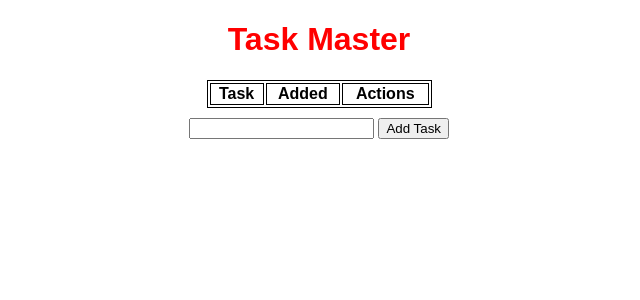
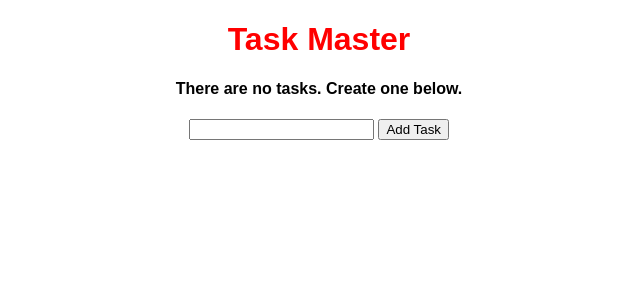
Before and after one commit to jaolsen7/taskmaster, a Flask app: page / in a window 1280 px wide. Shown: the top 300 px of the page, without its empty margins (321-961 px from the left). Run offline with Flask 2, Linux system fonts and the light colour scheme; data that the repository does not hold is empty.

Commit message:
completed CRUD app

```diff
--- a/templates/index.html
+++ b/templates/index.html
@@ -7,7 +7,9 @@
 {% block body %}
 <div class="content">
     <h1 style="text-align: center">Task Master</h1>
-
+    {% if tasks|length < 1 %}
+    <h4 style="text-align: center">There are no tasks. Create one below.</h4>
+    {% else %}
     <table width="225px">
         <tr>
             <th>Task</th>
@@ -26,7 +28,7 @@
             </tr>
         {% endfor %}
     </table>
-
+    {% endif %}
     <form action="/" method="POST">
         <input type="text" name="content" id="content">
         <input type="submit" value="Add Task">
```
Also changed, not shown: test.db.
